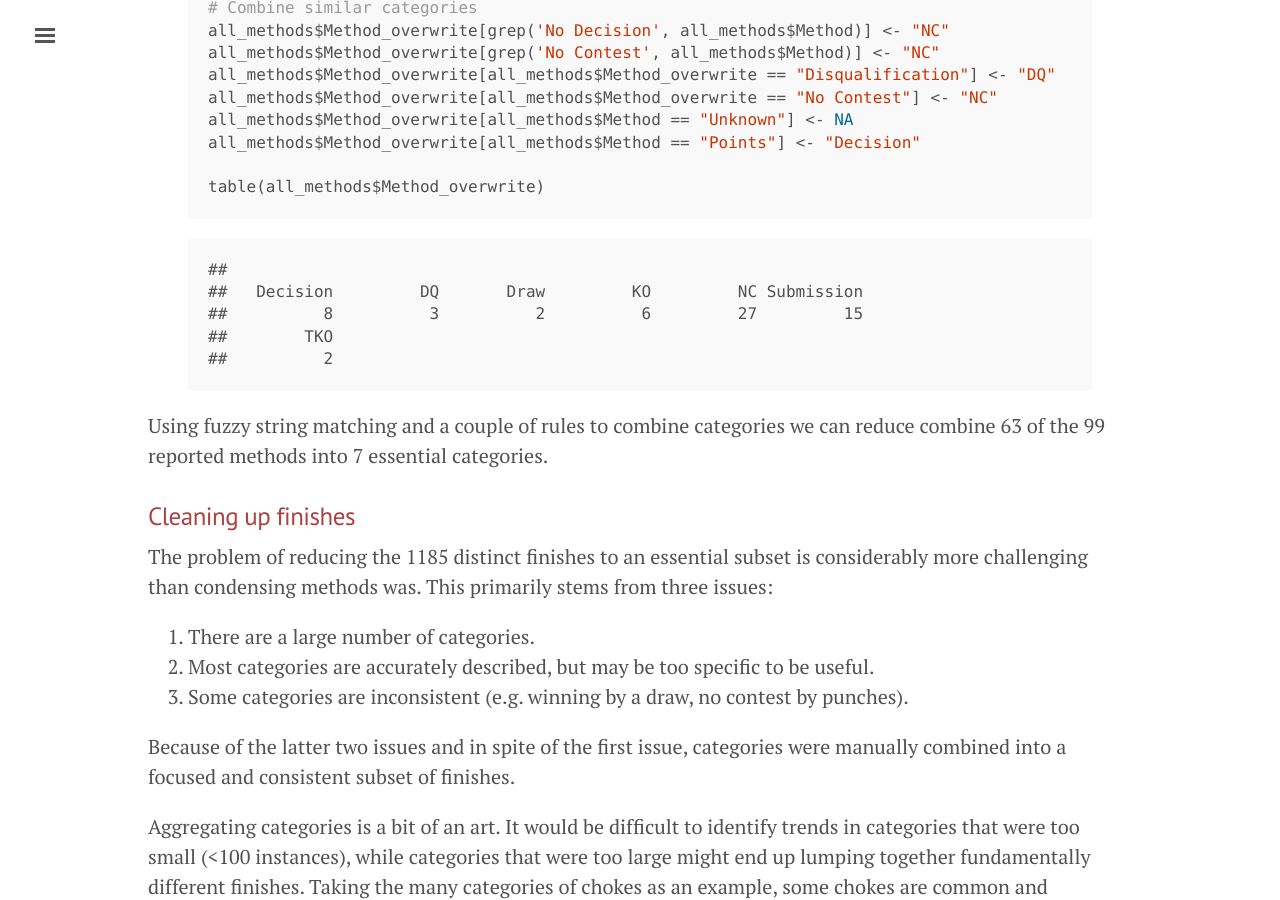
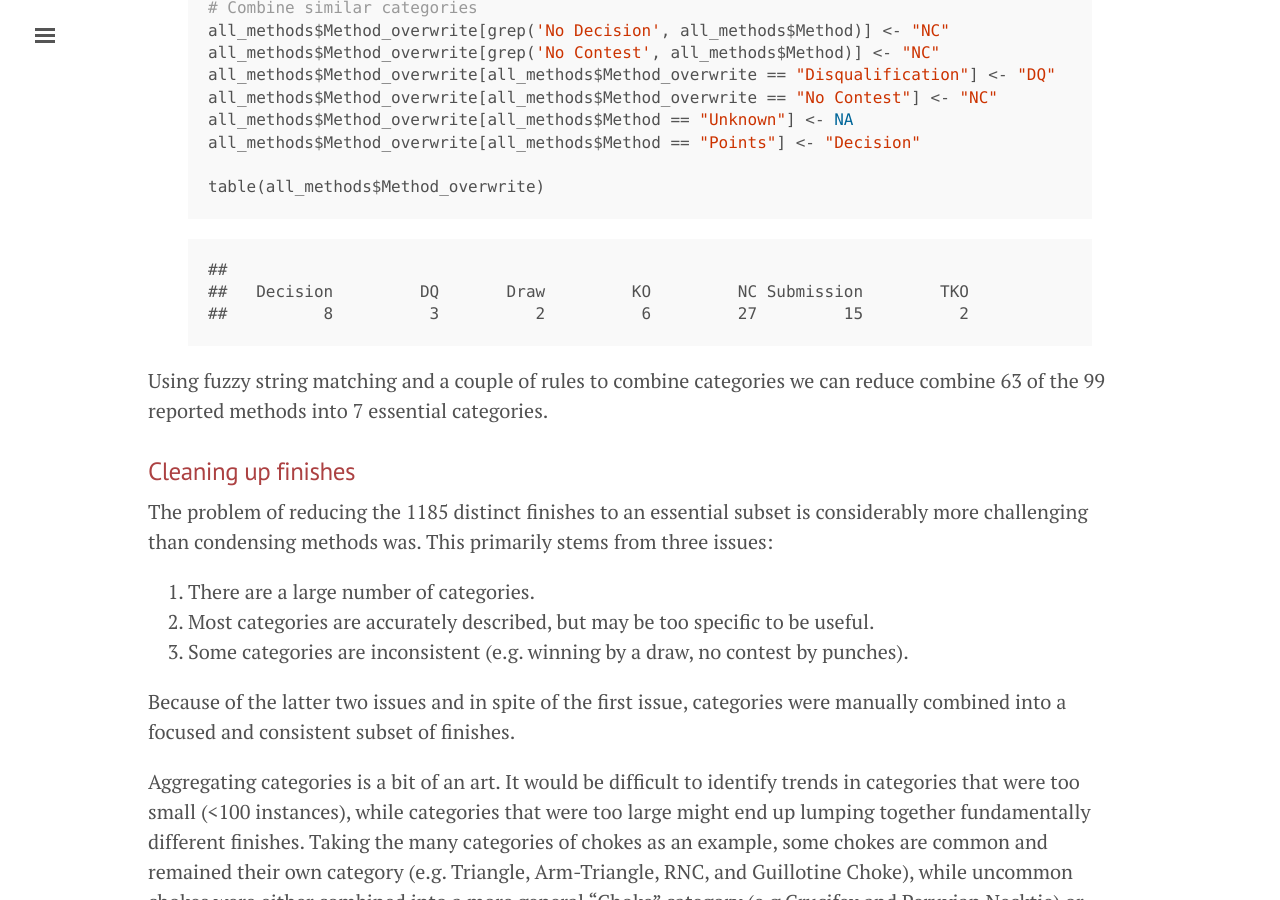
Before and after one commit to fightprior/fightprior.github.io, a Jekyll site: the page built from _posts/2016-05-05-summarizingFights.md, in a window 1280 px wide and 900 px high, scrolled down 4149 px. Built offline with Jekyll 4.4.1, drawn with Linux system fonts in a browser that asks for light colours; comment, search, counter and statistics services are not loaded.

Commit message:
update post

```diff
--- a/_posts/2016-05-05-summarizingFights.md
+++ b/_posts/2016-05-05-summarizingFights.md
@@ -133,10 +133,8 @@ table(all_methods$Method_overwrite)
 
 {% highlight text %}
 ##
-##   Decision         DQ       Draw         KO         NC Submission
-##          8          3          2          6         27         15
-##        TKO
-##          2
+##   Decision         DQ       Draw         KO         NC Submission        TKO
+##          8          3          2          6         27         15          2
 {% endhighlight %}
 
 Using fuzzy string matching and a couple of rules to combine categories we can reduce combine 63 of the 99 reported methods into 7 essential categories.
@@ -205,7 +203,7 @@ title = "Frequency of methods in MMA",
 fontsize.labels = 25)
 {% endhighlight %}
 
-<img src="''figure/source/2016-05-05-summarizingFights/unnamed-chunk-8-1.png" title="plot of chunk unnamed-chunk-8" alt="plot of chunk unnamed-chunk-8" style="display: block; margin: auto;" />
+<img src="/figure/source/2016-05-05-summarizingFights/unnamed-chunk-8-1.png" title="plot of chunk unnamed-chunk-8" alt="plot of chunk unnamed-chunk-8" style="display: block; margin: auto;" />
 
 
 
@@ -221,7 +219,7 @@ title = "Frequency of finishes in MMA",
 fontsize.labels = c(0, 25))
 {% endhighlight %}
 
-<img src="''figure/source/2016-05-05-summarizingFights/unnamed-chunk-9-1.png" title="plot of chunk unnamed-chunk-9" alt="plot of chunk unnamed-chunk-9" style="display: block; margin: auto;" />
+<img src="/figure/source/2016-05-05-summarizingFights/unnamed-chunk-9-1.png" title="plot of chunk unnamed-chunk-9" alt="plot of chunk unnamed-chunk-9" style="display: block; margin: auto;" />
 
 By visualizing finishes, we can see that the majority of finishes fall into a relatively small number of categories. The most common specific finishes were punches (a massive category that was split into TKO, KO and submission to provide some resolution), unanimous decision and three major submissions (Armbar, RNC and Guillotine). The most common classes of finishes were punches, followed by chokes and then decision. The fourth largest class was essentially miscellaneous finishes, a class that primarily pertains to fights where a specific finish was not recorded.
 
```
Also changed, not shown: figure/source/2016-05-05-summarizingFights/unnamed-chunk-8-1.png, figure/source/2016-05-05-summarizingFights/unnamed-chunk-9-1.png, 6 other files.
